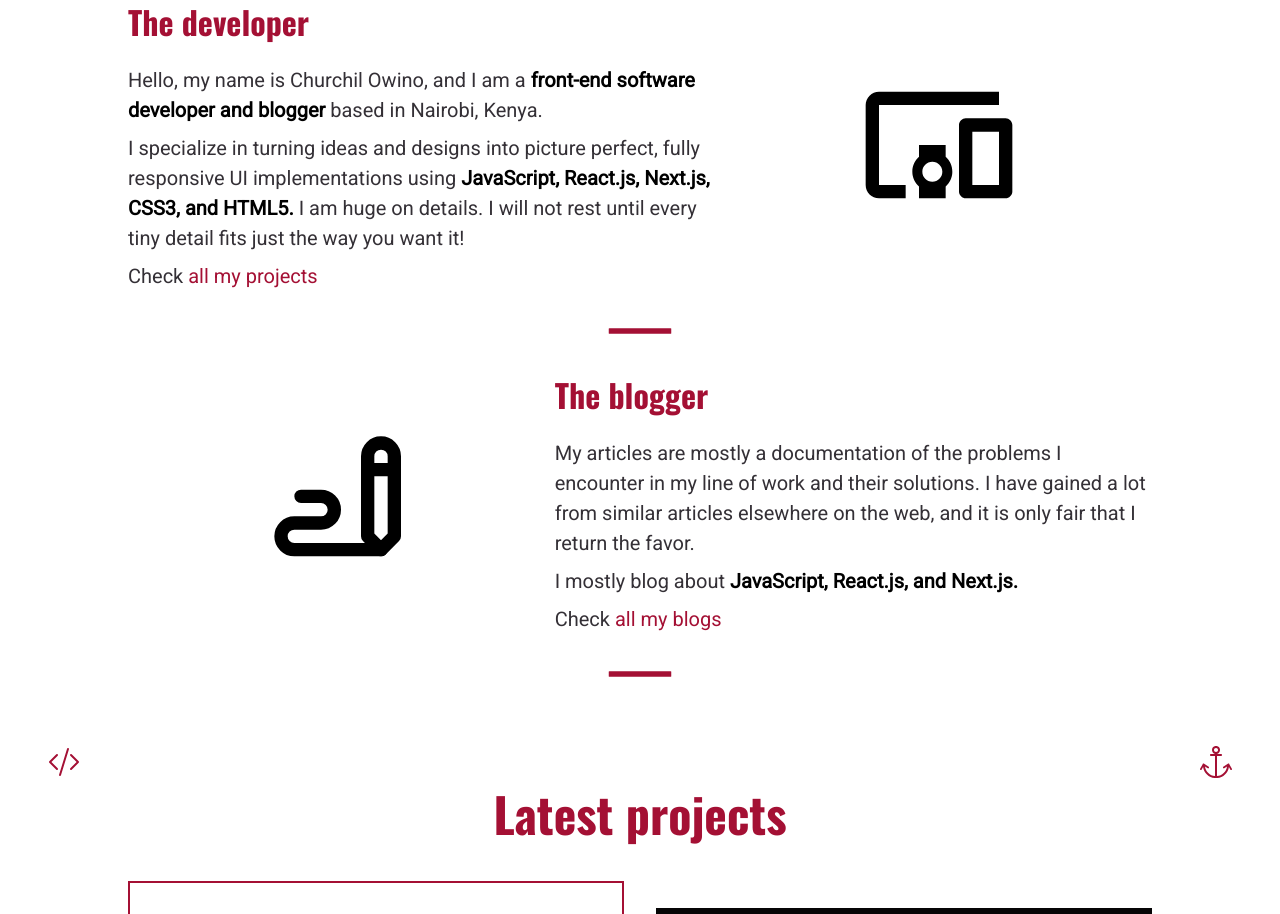
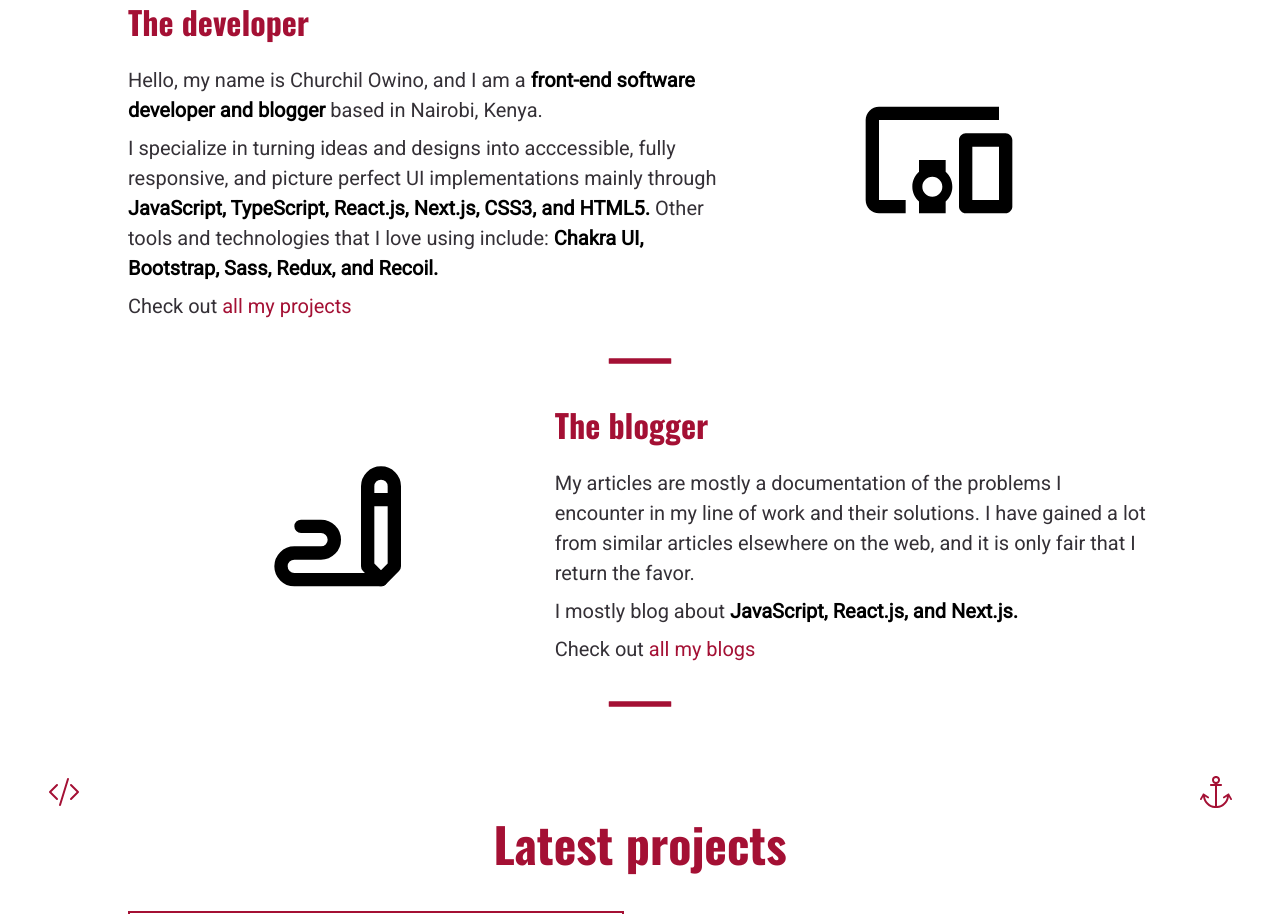
Before and after one commit to Chacho104/my-portfolio-blog-site, a Next.js app: page / in a window 1280 px wide. Shown: the part 866-1780 px from the top of the page. Built offline with nearby package versions, Linux system fonts and the light colour scheme.

Commit message:
Revise about par

```diff
--- a/components/home-page/about.js
+++ b/components/home-page/about.js
@@ -27,16 +27,18 @@ function About() {
               based in Nairobi, Kenya.
             </p>
             <p>
-              I specialize in turning ideas and designs into picture perfect,
-              fully responsive UI implementations using{" "}
+              I specialize in turning ideas and designs into acccessible, fully
+              responsive, and picture perfect UI implementations mainly through{" "}
               <strong className={classes.highlight}>
-                JavaScript, React.js, Next.js, CSS3, and HTML5.
+                JavaScript, TypeScript, React.js, Next.js, CSS3, and HTML5.
               </strong>{" "}
-              I am huge on details. I will not rest until every tiny detail fits
-              just the way you want it!
+              Other tools and technologies that I love using include:{" "}
+              <strong className={classes.highlight}>
+                Chakra UI, Bootstrap, Sass, Redux, and Recoil.
+              </strong>
             </p>
             <p>
-              Check <Link href="/projects">all my projects</Link>
+              Check out <Link href="/projects">all my projects</Link>
             </p>
           </div>
           <div
@@ -73,7 +75,7 @@ function About() {
               </strong>
             </p>
             <p>
-              Check <Link href="/posts">all my blogs</Link>
+              Check out <Link href="/posts">all my blogs</Link>
             </p>
           </div>
         </div>
```
